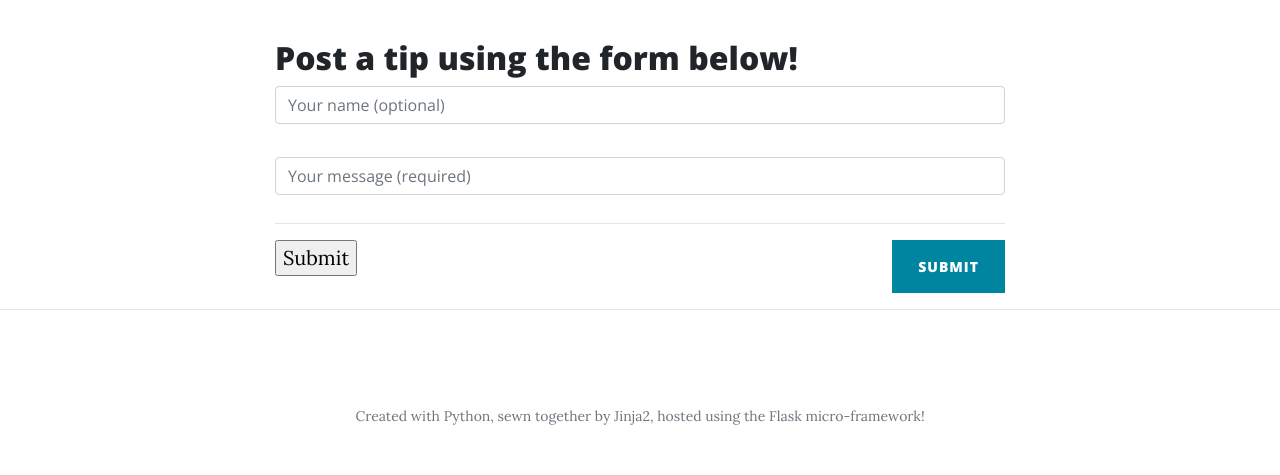
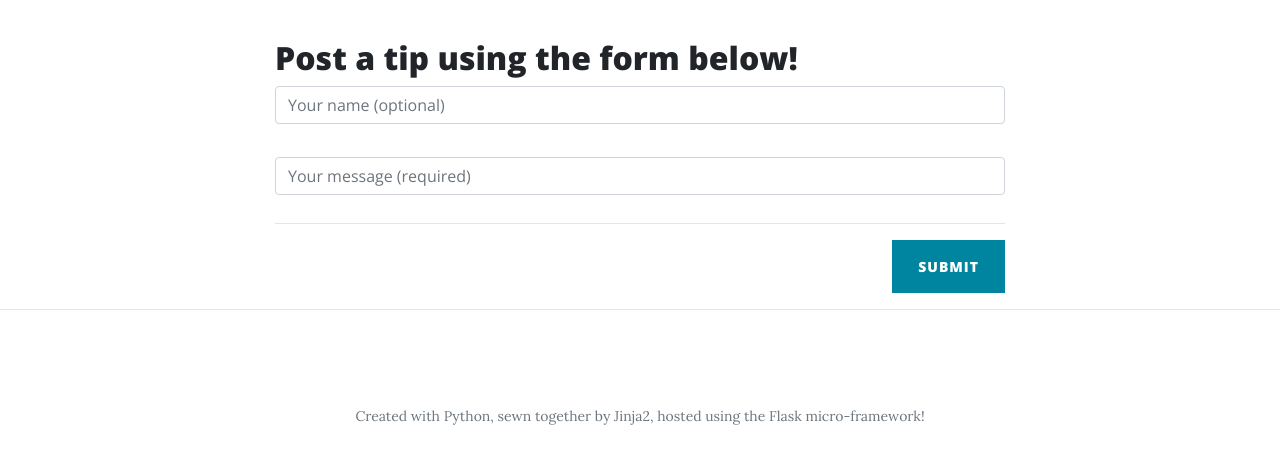
Before and after one commit to nikotrianta/triantafillou_niko_set09103_cw2, a Flask app: page /post in a window 1280 px wide. Shown: the part 343-818 px from the top of the page. Run offline with Flask 2, Linux system fonts and the light colour scheme; some libraries are stand-ins or nearby versions.

Commit message:
adding aesthetics to submit

```diff
--- a/source/templates/post.html
+++ b/source/templates/post.html
@@ -17,8 +17,8 @@
             <hr>
             <!-- Pager -->
             <div class="clearfix">
-                {{ form.submit() }}
-                <a class="btn btn-primary float-right" href="submit">Submit</a>
+                {{ form.submit(class="btn btn-primary float-right") }}
+                <!-- <a class="btn btn-primary float-right" href="submit">Submit</a> -->
             </div>
             </form>
             {% endblock %}
```
